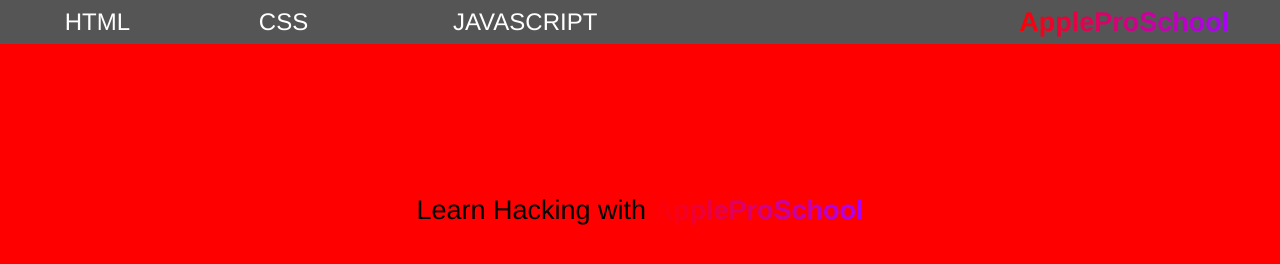
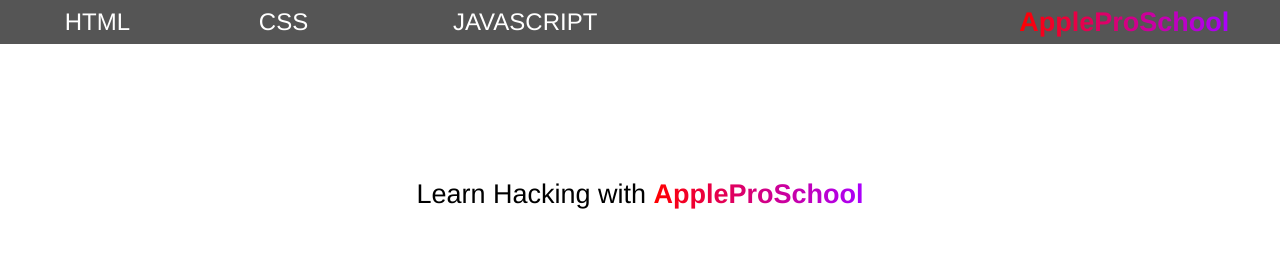
Before and after one commit to AppleProSchool/Adam-Izgin, a plain HTML site: page index.html in a window 1280 px wide. Drawn offline with Linux system fonts and the light colour scheme.

Commit message:
index.html

```diff
--- a/index.html
+++ b/index.html
@@ -402,10 +402,8 @@
 			}
 
 			h4 {
-				position: absolute;
-				top: 20%;
-				left: 50%;
-				transform: translate(-50%, 0%);
+				margin: 5em 0;
+				text-align: center;
 				font-size: 27px !important;
 			}
 
@@ -420,7 +418,7 @@
 				top: 100%;
 				left: 0;
 				transform: translate(0%, -100%);
-				background: #f00;
+				background: transparent;
 			}
 
 		</style>
```
